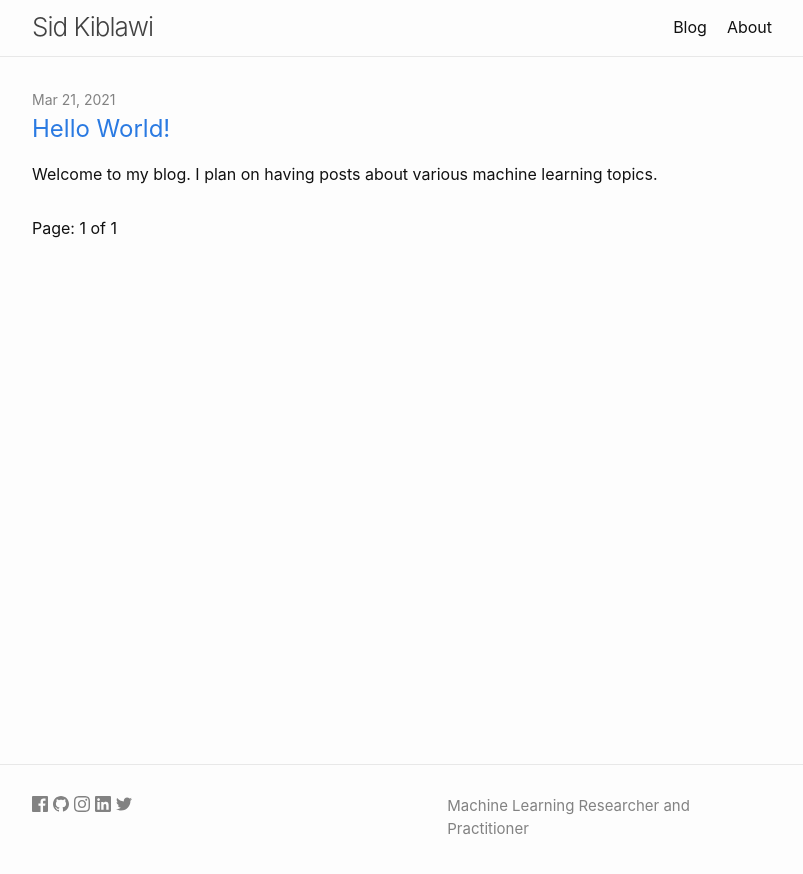
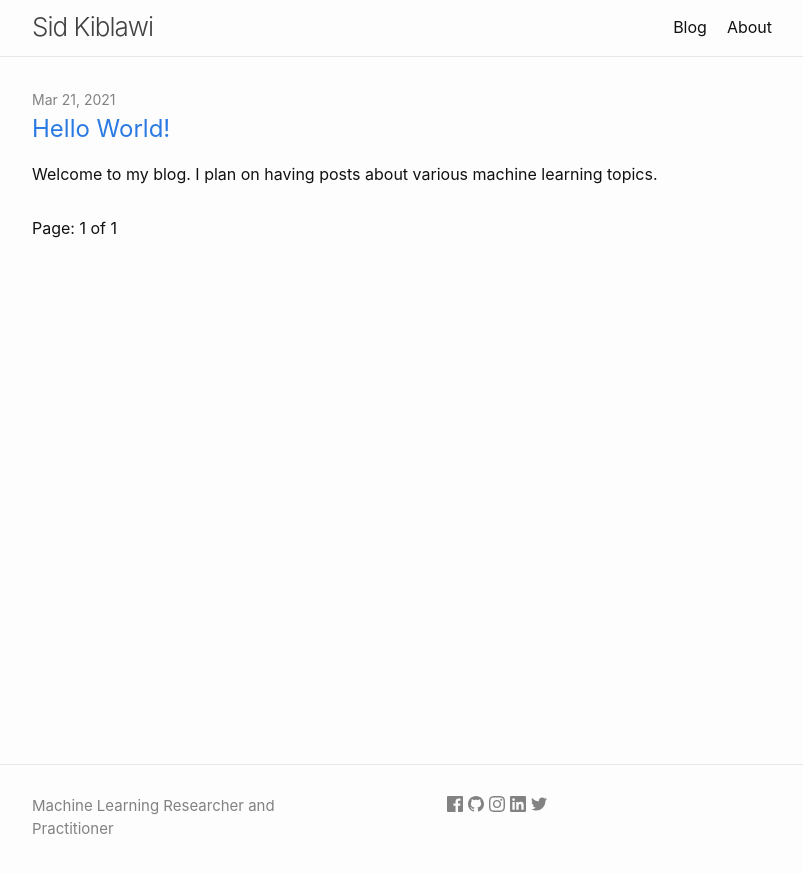
Before and after one commit to sidkiblawi/sidkiblawi.github.io, a Jekyll site: the page built from index.html, in a window 1280 px wide. Shown: the top 874 px of the page, without its empty margins (238-1041 px from the left). Built offline with Jekyll 4.4.1, drawn with Linux system fonts in a browser that asks for light colours; the list of posts is cut into pages by our own code.

Commit message:
Update footer.html

```diff
--- a/_includes/footer.html
+++ b/_includes/footer.html
@@ -18,14 +18,14 @@
             {%- endif -%}
         </ul>
           -->
-        {%- include social.html -%}
+        <p>{{- site.description | escape -}}</p>
       </div>
 
       <div class="footer-col footer-col-2">
       </div>
 
       <div class="footer-col footer-col-3">
-        <p>{{- site.description | escape -}}</p>
+       {%- include social.html -%}
       </div>
     </div>
 
```
